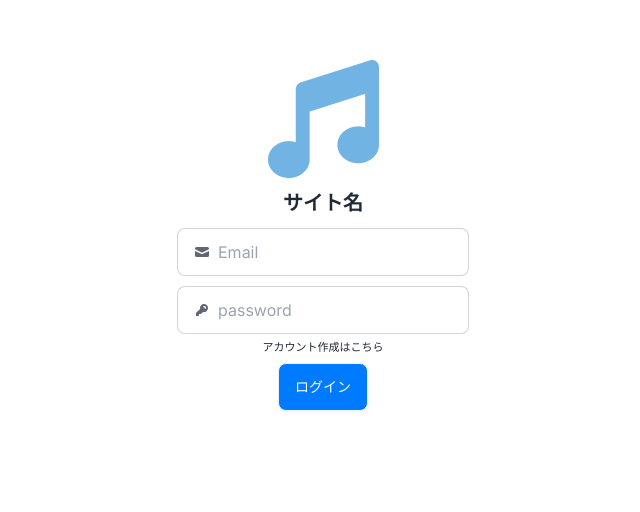
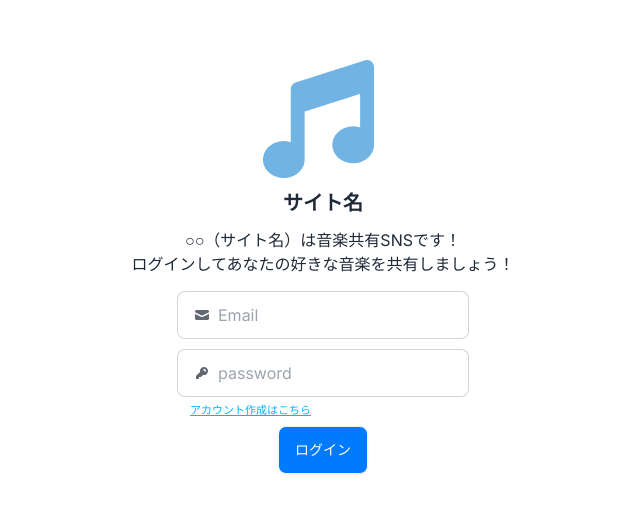
Before and after one commit to almost-third-grade-in-hackathon/MusicSNS-Frontend, a Next.js app in the folder workspace/: page /login in a window 1280 px wide. Shown: the part 110-622 px from the top of the page, without its empty margins (317-957 px from the left). Built offline with nearby package versions, Linux system fonts and the light colour scheme.

Commit message:
cssの表記の仕方変えた　e-mail-passwordコンポーネント作成

```diff
--- a/workspace/src/app/(page)/create/page.tsx
+++ b/workspace/src/app/(page)/create/page.tsx
@@ -1,10 +1,10 @@
-import React from 'react';
-import "../style.css"
+import React from "react";
+import "../style.css";
 
 const Page = () => {
-  let albumImageUrl = '/sample/Himawari.jpg';
-  let musicTItle = 'Music title';
-  let Aritist = 'Artist name';
+	const albumImageUrl = "/sample/Himawari.jpg";
+	const musicTItle = "Music title";
+	const Aritist = "Artist name";
 
 	return (
 		<div className="outer-container">
@@ -19,13 +19,19 @@ const Page = () => {
 								<div className="flex items-center">
 									{/* 画像表示 */}
 									<div className="w-24 h-24 rounded-xl overflow-hidden mr-4 flex-shrink-0">
-                    <img className="w-full h-full object-cover" src={albumImageUrl} alt="Album Image" />
+										<img
+											className="w-full h-full object-cover"
+											src={albumImageUrl}
+											alt="Album Image"
+										/>
 									</div>
 
 									{/* 曲の名前 */}
 									<div className="card-body p-4 flex-1 bg-gray-200 text-black rounded-xl">
 										<div className="text-left">
-                      <h2 className="card-title text-lg font-bold">{musicTItle}</h2>
+											<h2 className="card-title text-lg font-bold">
+												{musicTItle}
+											</h2>
 											<p className="text-sm">{Aritist}</p>
 										</div>
 									</div>
@@ -54,7 +60,12 @@ const Page = () => {
 
 						{/* ボタン */}
 						<div className="flex flex-col space-y-4 items-center">
-              <button type="submit" className="btn btn-active btn-neutral w-60  bg-gray-200 text-black hover:bg-sky-700 hover:text-white mb-4">投稿</button>
+							<button
+								type="submit"
+								className="btn btn-active btn-neutral w-60  bg-gray-200 text-black hover:bg-sky-700 hover:text-white mb-4"
+							>
+								投稿
+							</button>
 							<button className="btn btn-outline w-60">戻る</button>
 						</div>
 					</form>
--- a/workspace/src/app/components/e-mail-password.tsx
+++ b/workspace/src/app/components/e-mail-password.tsx
@@ -1,10 +1,7 @@
-// biome-ignore lint/correctness/noUnusedImports: <explanation>
-import React from "react"
-
 const EmailPassword = () => {
 	return (
 		<>
-			<div className="e-mail">
+			<div className="e-mail" style={{ margin: "5px" }}>
 				<label className="input input-bordered flex items-center gap-2">
 					{/* biome-ignore lint/a11y/noSvgWithoutTitle: <explanation> */}
 					<svg
@@ -16,14 +13,10 @@ const EmailPassword = () => {
 						<path d="M2.5 3A1.5 1.5 0 0 0 1 4.5v.793c.026.009.051.02.076.032L7.674 8.51c.206.1.446.1.652 0l6.598-3.185A.755.755 0 0 1 15 5.293V4.5A1.5 1.5 0 0 0 13.5 3h-11Z" />
 						<path d="M15 6.954 8.978 9.86a2.25 2.25 0 0 1-1.956 0L1 6.954V11.5A1.5 1.5 0 0 0 2.5 13h11a1.5 1.5 0 0 0 1.5-1.5V6.954Z" />
 					</svg>
-					<input
-						type="text"
-						className="grow"
-						placeholder="Email"
-					/>
+					<input type="text" className="grow" placeholder="Email" />
 				</label>
 			</div>
-			<div className="password">
+			<div className="password" style={{ margin: "5px" }}>
 				<label className="input input-bordered flex items-center gap-2">
 					{/* biome-ignore lint/a11y/noSvgWithoutTitle: <explanation> */}
 					<svg
@@ -38,15 +31,11 @@ const EmailPassword = () => {
 							clipRule="evenodd"
 						/>
 					</svg>
-					<input
-						type="password"
-						className="grow"
-						placeholder="password"
-					/>
+					<input type="password" className="grow" placeholder="password" />
 				</label>
 			</div>
 		</>
-	)
-}
+	);
+};
 
-export default EmailPassword
+export default EmailPassword;
--- a/workspace/src/app/login/page.tsx
+++ b/workspace/src/app/login/page.tsx
@@ -1,23 +1,61 @@
-// biome-ignore lint/correctness/noUnusedImports: <explanation>
-import React from "react"
-import "../style.css"
-import CustomButton from "../components/custom-button"
-import EmailPassword from "../components/e-mail-password"
+import React from "react";
+import CustomButton from "../components/custom-button";
+import EmailPassword from "../components/e-mail-password";
 
 export default function Home() {
 	return (
 		<main>
-			<div className="all-login">
-				{/* biome-ignore lint/a11y/useAltText: <explanation> */}
+			<div
+				className="all-login"
+				style={{
+					display: "flex",
+					justifyContent: "center",
+					alignItems: "center",
+					flexDirection: "column",
+					marginTop: "20vh",
+				}}
+			>
 				<img
 					className="music-image"
 					src="./music-img.png"
+					alt="音符の画像"
+					style={{
+						margin: "5px",
+						marginTop: "10px",
+						marginRight: "15px",
+						marginBottom: "10px",
+					}}
 				/>
-				<text className="text">サイト名</text>
+				<text
+					style={{
+						fontWeight: "bold",
+						fontSize: "20px",
+					}}
+				>
+					サイト名
+				</text>
+				<div
+					style={{
+						display: "flex",
+						alignItems: "center",
+						justifyContent: "center",
+						flexDirection: "column",
+						margin: "10px",
+					}}
+				>
+					<text>○○（サイト名）は音楽共有SNSです！</text>
+					<text>ログインしてあなたの好きな音楽を共有しましょう！</text>
+				</div>
 				<EmailPassword />
-				<text className="new-people">アカウント作成はこちら</text>
+				<a
+					className="link link-info"
+					href="/"
+					style={{ fontSize: "11px", marginRight: "145px" }}
+				>
+					アカウント作成はこちら
+				</a>
 				<CustomButton text="ログイン" />
 			</div>
 		</main>
-	)
+	);
 }
--- /dev/null
+++ b/workspace/src/app/resistration/page.tsx
@@ -0,0 +1,22 @@
+import React from "react";
+import CustomButton from "../components/custom-button";
+import EmailPassword from "../components/e-mail-password";
+import "../style.css";
+
+const page = () => {
+	return (
+		<main>
+			<div className="all-login">
+				<img className="music-image" src="./music-img.png" alt="音符の画像" />
+				<text className="text">サイト名</text>
+				<EmailPassword />
+				<a className="link link-info" href="/">
+					アカウント作成はこちら
+				</a>
+				<CustomButton text="ログイン" />
+			</div>
+		</main>
+	);
+};
+
+export default page;
--- a/workspace/src/app/style.css
+++ b/workspace/src/app/style.css
@@ -1,41 +1,3 @@
-.all-login{
-    display: flex;
-    justify-content: center;
-    align-items: center;
-    flex-direction: column;
-    margin-top: 20vh;
-}
-
-.e-mail{
-    margin: 5px;
-}
-
-.password{
-    margin: 5px;
-}
-
-.music-image{
-    margin: 5px;
-    margin-top: 10px;
-}
-
-.text{
-    font-weight: bold;
-    font-size: 20px;
-    margin: 5px;
-}
-
-.btn{
-    background:#007afe;
-    color: white;
-    font-weight: lighter;
-    margin-top: 7px;
-}
-
 .btn:hover{
     background-color: #006CE1;
 }
-
-.new-people{
-    font-size: 11px;
-}
```
Lines whose indentation alone changed are shown as unchanged.
